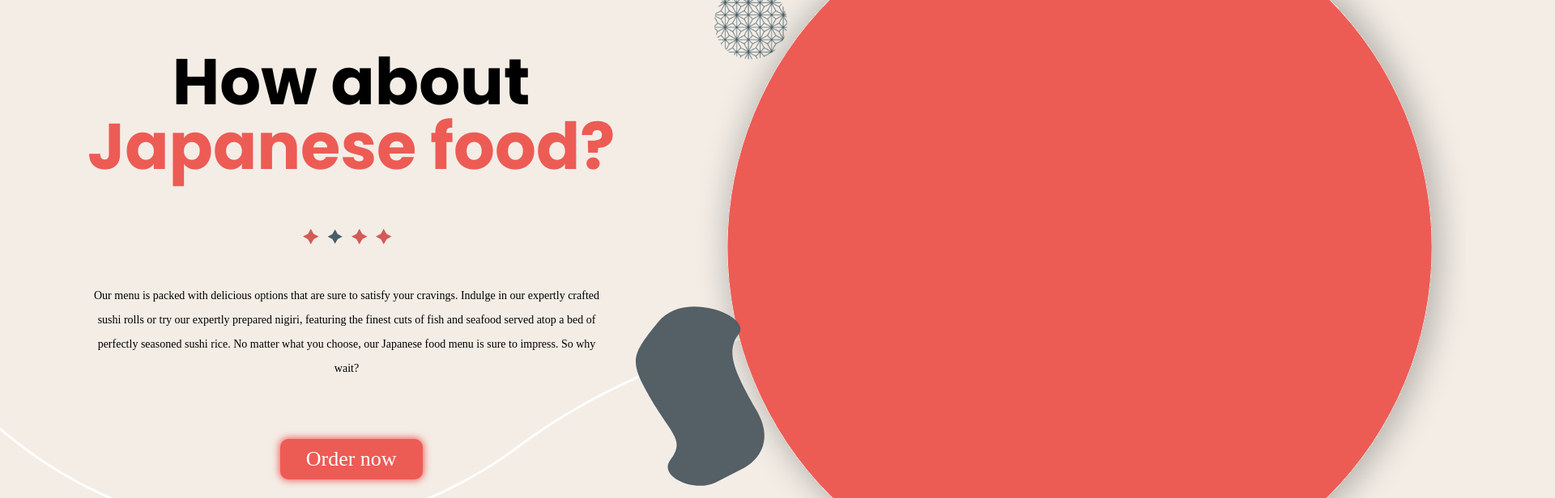
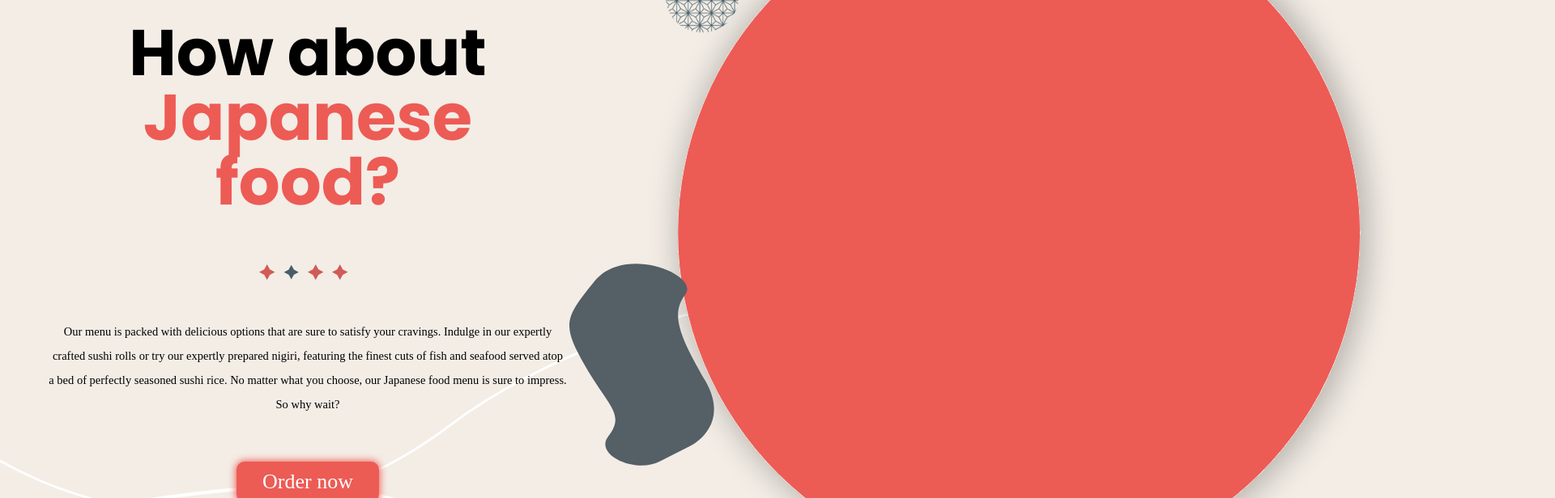
Before and after one commit to CaoBeee/japonese-food, a Next.js app: page / in a window 1280 px wide. Shown: the part 220-836 px from the top of the page at 81% size, 1920 px wide, since content can reach past the window. Built offline with nearby package versions, Linux system fonts and the light colour scheme; a web font is replaced by a local one.

Commit message:
Fixed alot of CSS for the bot vector lines to show up correctly on every page

```diff
--- a/src/app/layout.js
+++ b/src/app/layout.js
@@ -22,26 +22,17 @@ export default function RootLayout({ children }) {
 					alt='scallop pattern'
 					className='scallop'
 				/>
-				<section>
-					<div className='lineContainer'>
 				<Image
 					src={topVectorLine}
 					alt=''
 					className='topVectorLine'
 				/>
-					</div>{' '}
 				<div>{children}</div>
-				</section>
-
-				<section>
-					<div className='lineContainer'>
 				<Image
 					src={botVectorLine}
 					alt=''
 					className='botVectorLine'
 				/>
-					</div>
-				</section>
 			</body>
 		</html>
 	)
--- a/src/app/page.js
+++ b/src/app/page.js
@@ -27,24 +27,8 @@ export default function Home() {
 	return (
 		<React.Fragment>
 			{faviconLink}
-			<div className={styles.container}>
-				<Image
-					src={floralPattern}
-					alt='floral'
-					className={styles.floral}
-				/>
-				<Image
-					src={bigCircle}
-					alt='bigCircle'
-					className={styles.bigCircle}
-				/>
-				<Image
-					src={sVector}
-					alt='S-Vector'
-					className={styles.sVector}
-				/>
-			</div>
-			<main className={styles.mainContainer}>
+			<div className={styles.mainContainer}>
+				<div className={styles.headerContainer}>
 					<h1 className={styles.header}>
 						How about
 						<br />
@@ -71,7 +55,25 @@ export default function Home() {
 					</div>
 					<p className={styles.paragraph}>{paragraph}</p>
 					<button className={styles.orderBtn}>Order now</button>
-			</main>
+				</div>
+				<div className={styles.vectorContainer}>
+					<Image
+						src={floralPattern}
+						alt='floral'
+						className={styles.floral}
+					/>
+					<Image
+						src={sVector}
+						alt='S-Vector'
+						className={styles.sVector}
+					/>
+					<Image
+						src={bigCircle}
+						alt='bigCircle'
+						className={styles.bigCircle}
+					/>
+				</div>
+			</div>
 		</React.Fragment>
 	)
 }
--- a/src/styles/Delivery.module.css
+++ b/src/styles/Delivery.module.css
@@ -7,7 +7,7 @@
 
 .container {
 	margin-top: -50px;
-	width: 2500px;
+	width: 1900px;
 	height: 770px;
 	align-items: center;
 	display: flex;
@@ -25,9 +25,9 @@
 	width: 700px;
 	justify-content: center;
 	text-align: center;
-	font-size: 63px;
+	font-size: 36px;
 	text-align: center;
-	line-height: 6rem;
+	line-height: 4rem;
 	font-family: 'Poppins-Bold';
 	font-weight: 700;
 	user-select: none;
--- a/src/styles/Home.module.css
+++ b/src/styles/Home.module.css
@@ -6,58 +6,60 @@
 }
 
 .mainContainer {
-	margin-left: 3rem;
-	float: left;
-	margin-top: 97px;
-	justify-content: left;
+	display: flex;
+	margin-top: 100px;
 }
 
-.container {
-	position: absolute;
-	margin-top: 114px;
-	margin-left: -100px;
+.headerContainer {
+	width: 690px;
 }
 
-.container img {
-	overflow: hidden;
-}
-
-.header {
+.header,
+.header > span {
 	justify-content: center;
 	text-align: center;
+	font-family: 'Poppins-Bold';
 	font-size: 80px;
+	font-weight: 700;
 	text-align: center;
 	line-height: 5rem;
-	font-family: 'Poppins-Bold';
-	font-weight: 700;
 	user-select: none;
 }
 
 .headerSpan {
-	font-size: 80px;
 	color: #ed5b55;
 }
 
-.container > img {
-	overflow: hidden;
+.vectorContainer {
+	display: flex;
+	width: 1140px;
 }
 
 .bigCircle {
-	position: absolute;
-	margin-top: -250px;
-	margin-left: 900px;
-	width: 950px;
+	margin-top: -200px;
+	margin-left: 100px;
+	width: 920px;
 	height: auto;
 	user-select: none;
 	overflow: hidden;
-	z-index: -1;
+	z-index: -2;
 }
 
 .floral {
 	position: absolute;
-	margin-left: 920px;
-	margin-top: -100px;
+	margin-left: 120px;
+	margin-top: -80px;
 	user-select: none;
+}
+
+.sVector {
+	position: absolute;
+	width: 180px;
+	height: auto;
+	margin-top: 300px;
+	margin-left: 3px;
+	user-select: none;
+	z-index: 0;
 }
 
 .starContainer {
@@ -75,25 +77,16 @@
 }
 
 .paragraph {
+	margin: auto;
 	text-align: center;
 	width: 40rem;
 	height: 7rem;
 	margin-top: 48px;
 	line-height: 30.1px;
 	font-family: 'Poppins';
-	font-size: 14px;
+	font-size: 14.5px;
 	font-weight: 400;
-	margin-bottom: 5rem;
-}
-
-.sVector {
-	width: 160px;
-	height: auto;
-	position: absolute;
-	margin-top: 300px;
-	margin-left: 825px;
-	user-select: none;
-	z-index: 0;
+	margin-bottom: 4rem;
 }
 
 .orderBtn {
@@ -105,7 +98,6 @@
 	text-align: center;
 	justify-content: center;
 	margin: auto;
-	margin-top: 2rem;
 	color: #ffffff;
 	background-color: #ed5b55;
 	font-family: 'Poppins';
--- a/src/styles/globals.css
+++ b/src/styles/globals.css
@@ -38,7 +38,7 @@ body > nav {
 
 .botVectorLine {
 	position: absolute;
-	margin-left: -1000px;
-	margin-top: 400px;
-	z-index: -2;
+	margin-top: -410px;
+	margin-left: -390px;
+	z-index: -3;
 }
```
Lines whose indentation alone changed are shown as unchanged.
